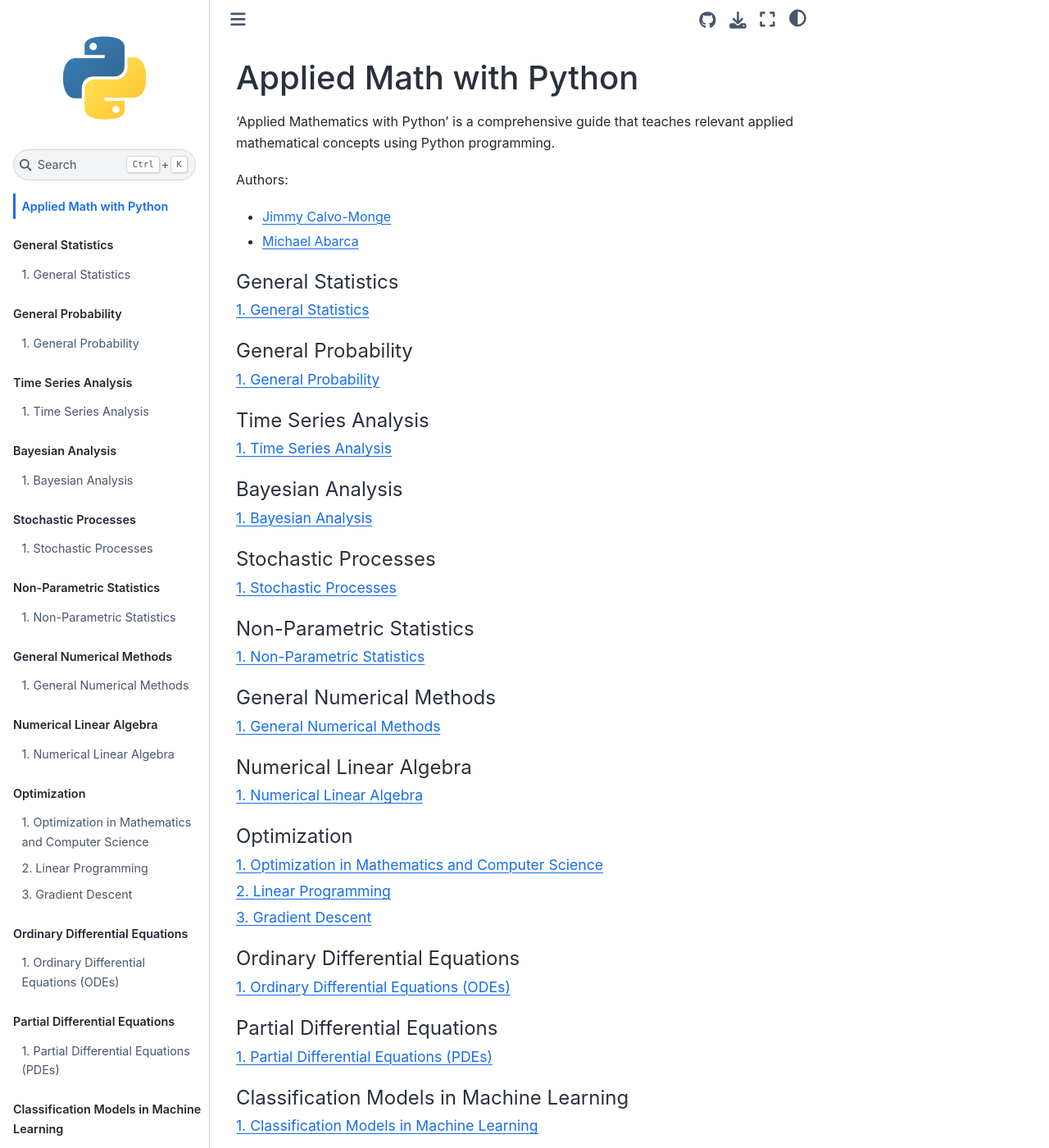
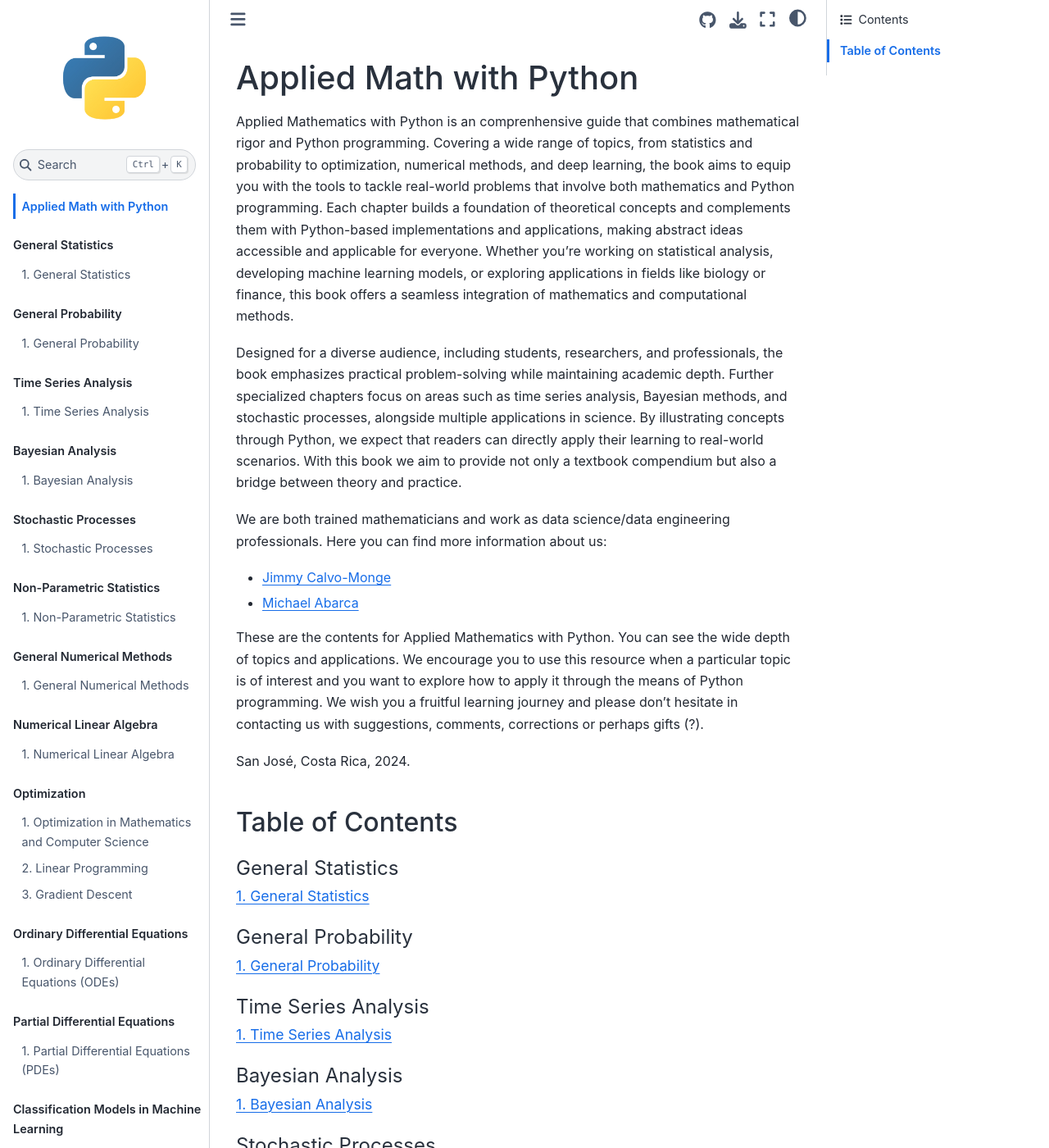
Before and after one commit to JimmyCalvoMonge/appmathpython, a Jupyter Book: the page built from intro.md, in a window 1280 px wide and 1400 px high. Shown: the whole window at 82% size. Built offline with Jupyter Book 1.0.4 settings and Sphinx 7.4.7 and the Sphinx Book theme 1.1.4, drawn with Linux system fonts in a browser that asks for light colours.

Commit message:
Added introduction

````diff
--- a/intro.md
+++ b/intro.md
@@ -1,11 +1,20 @@
 # Applied Math with Python
 
-'Applied Mathematics with Python' is a comprehensive guide that teaches relevant applied mathematical concepts using Python programming.
+Applied Mathematics with Python is an comprenhensive guide that combines mathematical rigor and Python programming. Covering a wide range of topics, from statistics and probability to optimization, numerical methods, and deep learning, the book aims to equip you with the tools to tackle real-world problems that involve both mathematics and Python programming. Each chapter builds a foundation of theoretical concepts and complements them with Python-based implementations and applications, making abstract ideas accessible and applicable for everyone. Whether you’re working on statistical analysis, developing machine learning models, or exploring applications in fields like biology or finance, this book offers a seamless integration of mathematics and computational methods.
 
-Authors:
+Designed for a diverse audience, including students, researchers, and professionals, the book emphasizes practical problem-solving while maintaining academic depth. Further specialized chapters focus on areas such as time series analysis, Bayesian methods, and stochastic processes, alongside multiple applications in science. By illustrating concepts through Python, we expect that readers can directly apply their learning to real-world scenarios. With this book we aim to provide not only a textbook compendium but also a bridge between theory and practice.
+
+We are both trained mathematicians and work as data science/data engineering professionals. Here you can find more information about us:
 
 - [Jimmy Calvo-Monge](https://www.linkedin.com/in/jimmy-calvo-monge-367636208)
 - [Michael Abarca](https://www.linkedin.com/in/michael-abarca)
 
+These are the contents for Applied Mathematics with Python. You can see the wide depth of topics and applications. We encourage you to use this resource when a particular topic is of interest and you want to explore how to apply it through the means of Python programming. We wish you a fruitful learning journey and please don't hesitate in contacting us with suggestions, comments, corrections or perhaps gifts (?).
+
+San José, Costa Rica,
+2024.
+
+## Table of Contents
+
 ```{tableofcontents}
 ```
````
